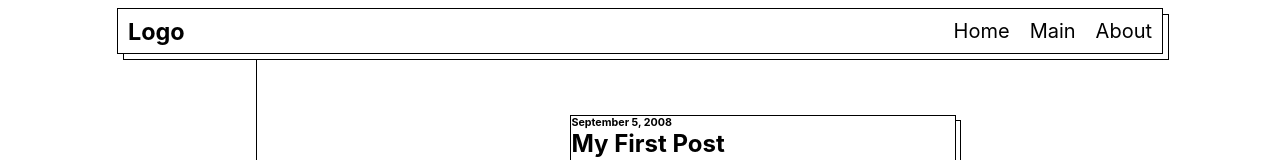
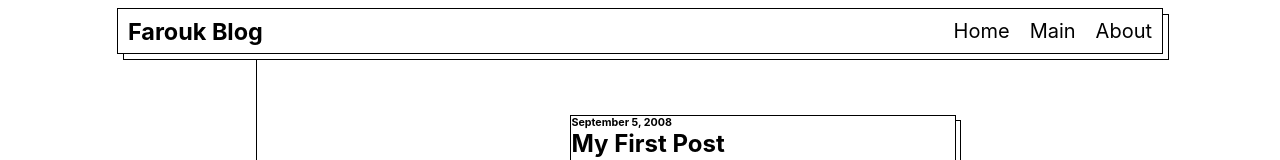
Before and after one commit to faroukchebaiki/personnal_blog, a React (Create React App) app: page / in a window 1280 px wide. Shown: the top 160 px of the page. Built offline with nearby package versions, Linux system fonts and the light colour scheme; the HTML template or start-up script is replaced by a standard one.

Commit message:
adding logo

```diff
--- a/src/Components/Top.js
+++ b/src/Components/Top.js
@@ -6,7 +6,7 @@ export default function Top() {
     return (
         <header className="">
             <nav className="nav ontop">
-                <a href='#A'><h3 className="">Logo</h3></a>
+                <a href='#A'><h3 className="logo">Farouk Blog</h3></a>
                 <div >
                     <ul className="phone">
                         <li><a href="#A">Home</a></li>
```
